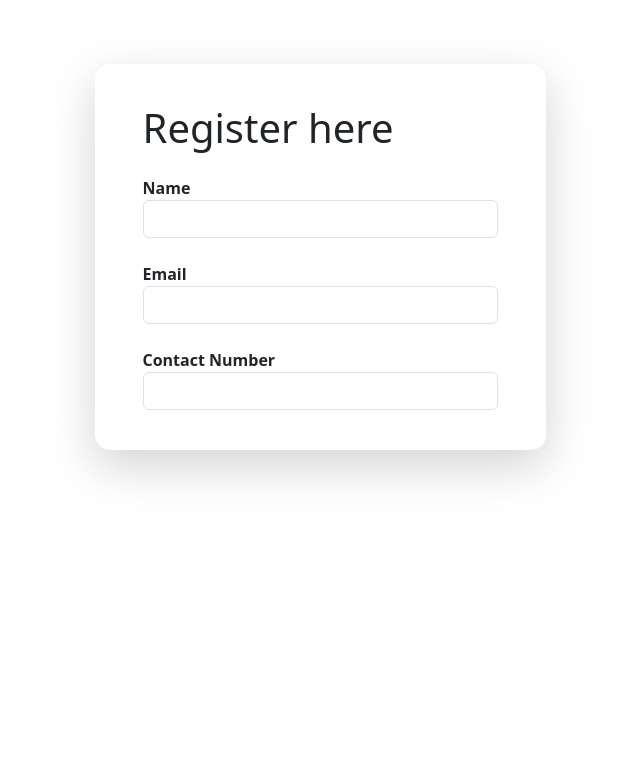
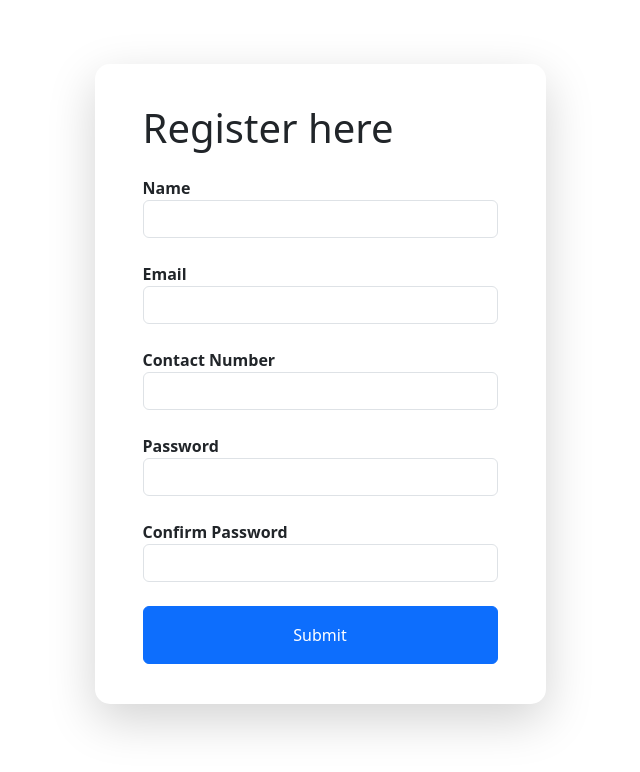
Before and after one commit to Souvik34/Student-registration-form, a React (Vite) app: page / in a window 1280 px wide. Shown: the top 772 px of the page, without its empty margins (320-960 px from the left). Built offline with nearby package versions, Linux system fonts and the light colour scheme.

Commit message:
`Added password and confirm password validation and fields to registration form`

```diff
--- a/src/App.jsx
+++ b/src/App.jsx
@@ -44,6 +44,24 @@ function App () {
         errors.phoneNo = 'Invalid Contact Number';
       }
 
+      if(!values.password)
+      {
+        errors.password = 'Password is required';
+      }
+      if(!validator.isStrongPassword(values.password))
+      {
+        errors.password = 'Password must contain at least 8 characters, 1 uppercase letter, 1 lowercase letter, 1 number and 1 special character';
+      }
+
+if(!values.ConfirmPassword)
+{
+  errors.ConfirmPassword = 'Confirm Password is required';
+}
+else if(values.password !== values.ConfirmPassword)
+{
+  errors.ConfirmPassword = 'Password and Confirm Password must match';
+}
+
       return errors;
   }
   return (
@@ -51,9 +69,10 @@ function App () {
       <div className='row wrapper'>
         <div className="col-10 col-lg-5">
 
-          <Formik className='shadow-lg' initialValues={{name: '', email: '', phoneNo:'', password: '', confirmPassword: ''}}
+          <Formik className='shadow-lg' initialValues={{name: '', email: '', phoneNo:'', password: ''}}
 
           validate={validateForm}
+          onSubmit={(values) => { console.log(values)}}
           >
             {(formik) =>  (
 
@@ -104,6 +123,40 @@ function App () {
                     <div className='invalid-feedback'>{formik.errors.phoneNo}</div>
                   ) : null}
                 </div>
+
+
+                {/* For Password */}
+                <div className="form-group mt-4">
+                  <label htmlFor="password">Password</label>
+                  <Field
+                  name='password'
+                  type='password'
+                  className={formik.touched.password && formik.errors.password ? 'form-control is-invalid' : 'form-control'}
+                  />
+
+                  {formik.touched.password && formik.errors.password ? (
+                    <div className='invalid-feedback'>{formik.errors.password}</div>
+                  ) : null}
+                </div>
+
+
+                {/* For  Confirm Password */}
+                <div className="form-group mt-4">
+                  <label htmlFor="ConfirmPassword">Confirm Password</label>
+                  <Field
+                  name='ConfirmPassword'
+                  type='password'
+                  className={formik.touched.ConfirmPassword && formik.errors.ConfirmPassword ? 'form-control is-invalid' : 'form-control'}
+                  />
+
+                  {formik.touched.ConfirmPassword && formik.errors.ConfirmPassword ? (
+                    <div className='invalid-feedback'>{formik.errors.ConfirmPassword}</div>
+                  ) : null}
+                </div>
+
+                <div className="form-group">
+                  <button type='submit' className='btn btn-primary py-3 mt-4 w-100'>Submit</button>
+                </div>
               </Form>
 
             )}
```
